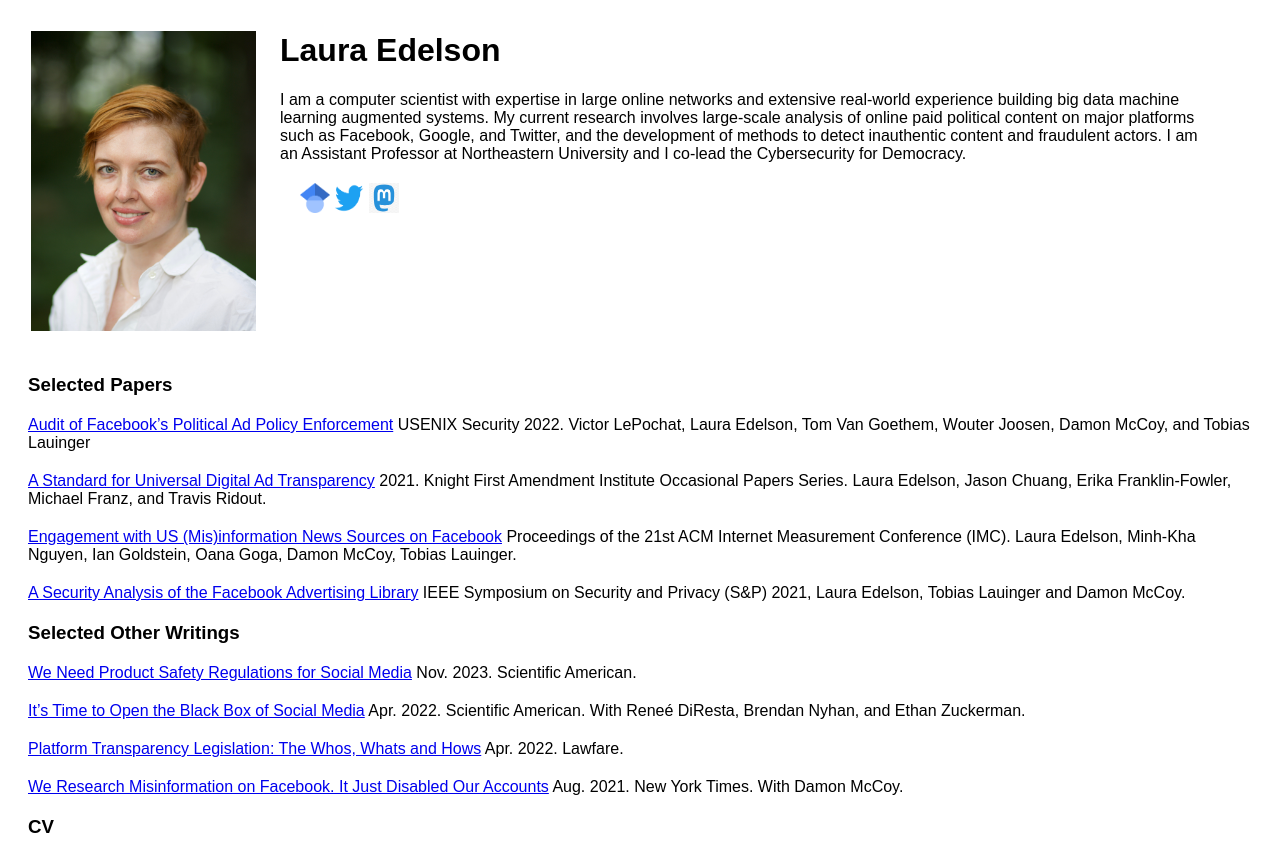
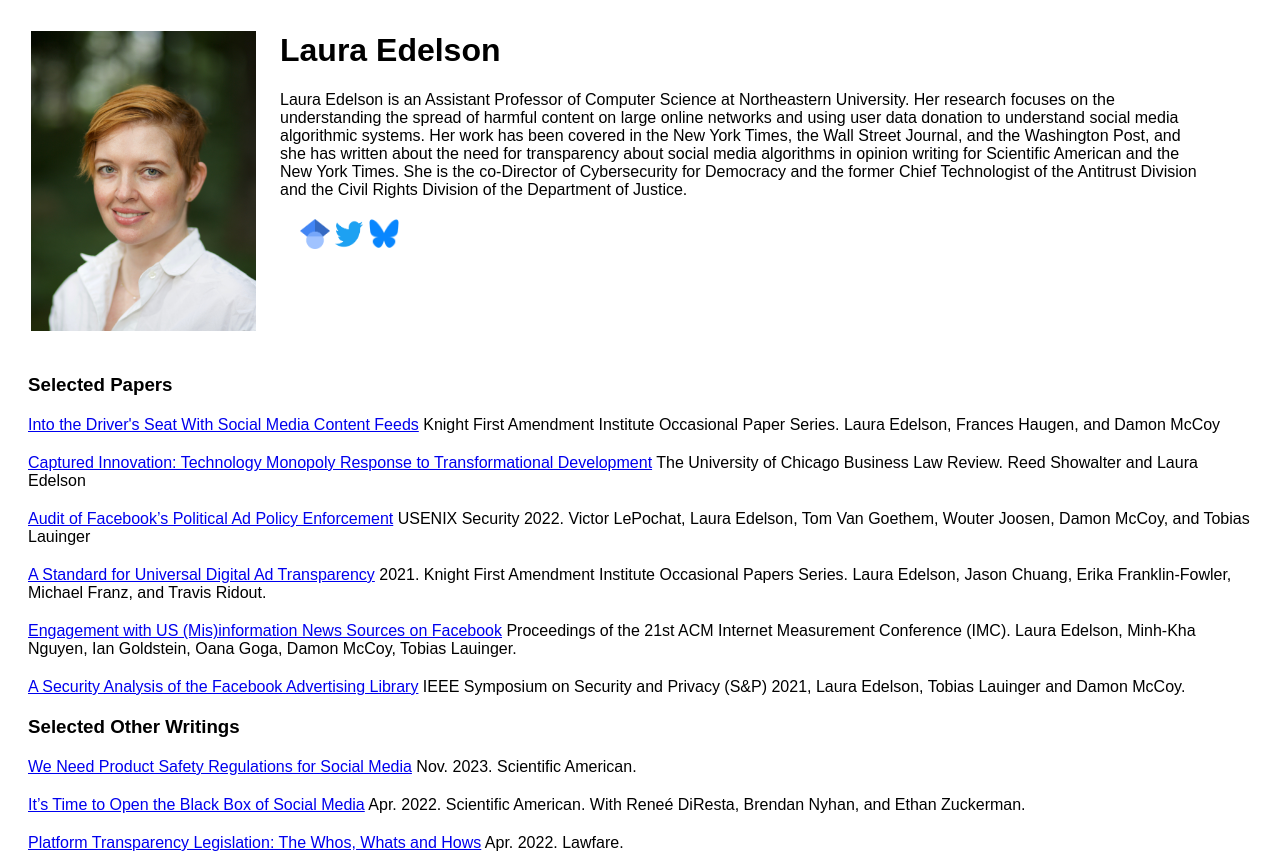
Before and after one commit to lauraedelson/lauraedelson.github.io, a plain HTML site: page index.html in a window 1280 px wide. Shown: the top 855 px of the page. Drawn offline with Linux system fonts and the light colour scheme.

Commit message:
Moving social link to blue sky, updating papers and bio

```diff
--- a/index.html
+++ b/index.html
@@ -41,16 +41,22 @@ p {
     <table border="0">
         <tr><td width="128px"><img src="images/laura_headshot_2019.jpg" style="height:300px; margin:20px; float: left;" alt="A headshot of Laura Edelson."></td>
             <td><h1>Laura Edelson</h1>
-                I am a computer scientist with expertise in large online networks and extensive real-world experience building big data machine learning augmented systems. My current research involves large-scale analysis of online paid political content on major platforms such as Facebook, Google, and Twitter, and the development of methods to detect inauthentic content and fraudulent actors. I am an Assistant Professor at Northeastern University and I co-lead the Cybersecurity for Democracy.
+		    Laura Edelson is an Assistant Professor of Computer Science at Northeastern University. Her research focuses on the understanding the spread of harmful content on large online networks and using user data donation to understand social media algorithmic systems. Her work has been covered in the New York Times, the Wall Street Journal, and the Washington Post, and she has written about the need for transparency about social media algorithms in opinion writing for Scientific American and the New York Times. She is the co-Director of Cybersecurity for Democracy and the former Chief Technologist of the Antitrust Division and the Civil Rights Division of the Department of Justice.
                 <p><a href="https://scholar.google.com/citations?user=5-5-AqcAAAAJ&hl=en&oi=ao"><img src="images/google-scholar.png" style="width:30px;height:30px;"></a>
                     <a href="https://twitter.com/LauraEdelson2"><img src="images/Twitter-Logo.png" style="width:30px;height:30px;"></a>
-                    <a href="https://mastodon.social/@whiskeyocelot"><img src="images/mastadon-logo.png" style="width:30px;height:30px;"></a>
+                    <a href="https://bsky.app/profile/whiskeyocelot.bsky.social"><img src="images/bsky-logo.png" style="width:30px;height:30px;"></a>
                 </p>
             </td><td width="64px"/></tr>
     </table>
 
     <div>
         <h3>Selected Papers</h3>
+        <p>
+            <a href="https://knightcolumbia.org/content/into-the-drivers-seat-with-social-media-content-feeds?_preview_=10f930d9bc">Into the Driver's Seat With Social Media Content Feeds</a> Knight First Amendment Institute Occasional Paper Series. Laura Edelson, Frances Haugen, and Damon McCoy
+        </p>
+        <p>
+            <a href="https://businesslawreview.uchicago.edu/print-archive/captured-innovation-technology-monopoly-response-transformational-development">Captured Innovation: Technology Monopoly Response to Transformational Development</a> The University of Chicago Business Law Review. Reed Showalter and Laura Edelson
+        </p>
         <p>
             <a href="https://www.usenix.org/conference/usenixsecurity22/presentation/lepochat">Audit of Facebook’s Political Ad Policy Enforcement</a> USENIX Security 2022. Victor LePochat, Laura Edelson, Tom Van Goethem, Wouter Joosen, Damon McCoy, and Tobias Lauinger
         </p>
```
Also changed, not shown: images/bsky-logo.png (added).
